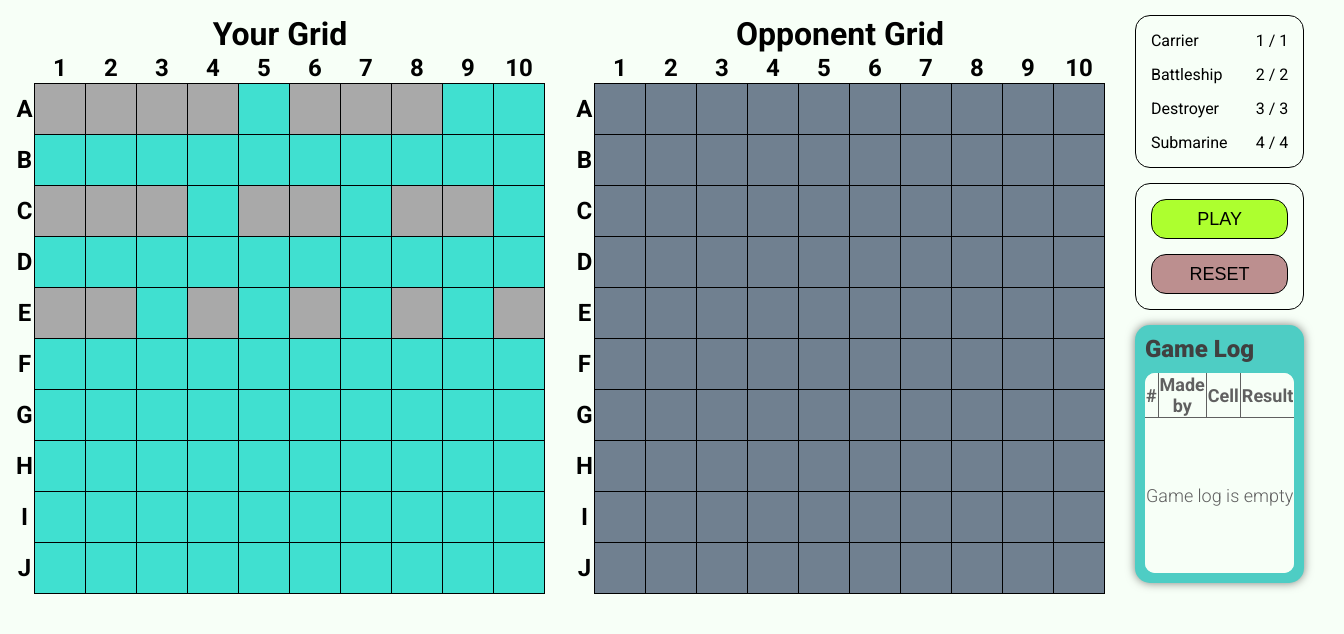
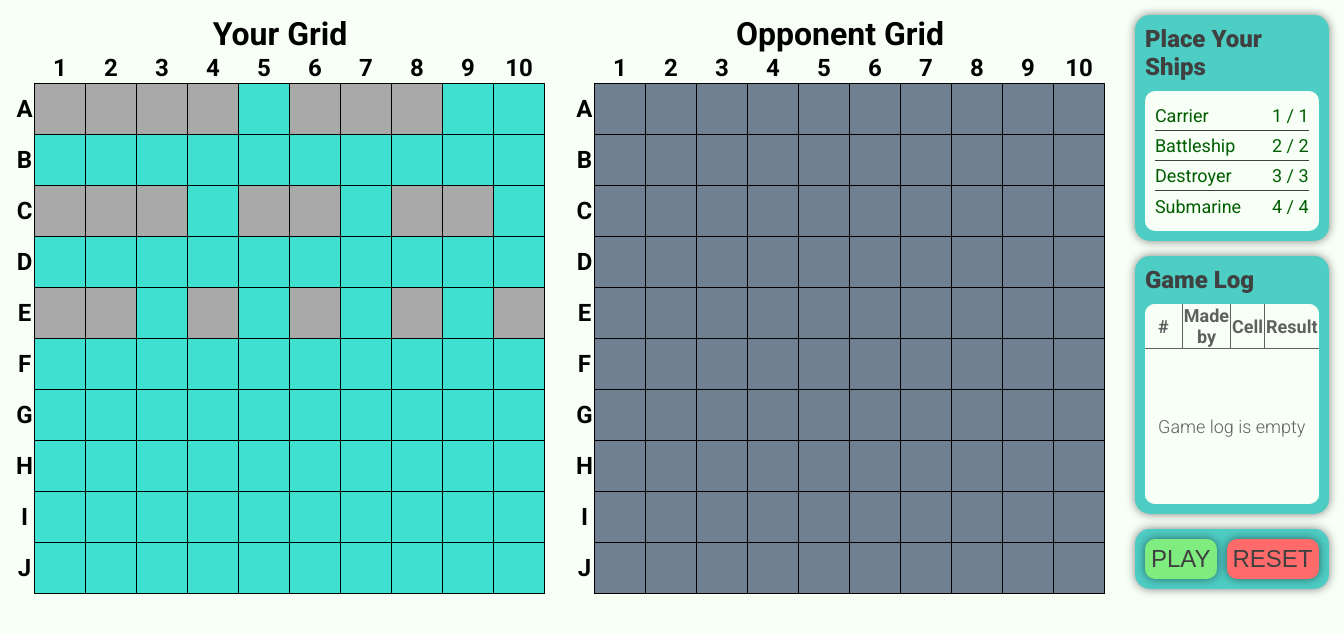
Before and after one commit to khmilos/sea_battle, a React (Create React App) app: page / in a window 1280 px wide. Shown: the top 634 px of the page, 1344 px wide, since content can reach past the window. Built offline with nearby package versions, Linux system fonts and the light colour scheme.

Commit message:
Feature: UI Improvement

```diff
--- a/src/components/App/index.tsx
+++ b/src/components/App/index.tsx
@@ -18,8 +18,8 @@ function App() {
       </main>
       <aside className={styles.board}>
         <ShipPanel />
+        <GameLogPanel />
         <ControlPanel />
-        <GameLogPanel />
       </aside>
     </div>
   );
--- a/src/components/ControlPanel/styles.module.css
+++ b/src/components/ControlPanel/styles.module.css
@@ -1,25 +1,24 @@
 .container {
   display: flex;
-  flex-direction: column;
-  padding: 15px;
-  border: 1px solid black;
+  justify-content: space-between;
+  padding: 10px;
   border-radius: 15px;
-}
-
-.container > * {
-  margin-bottom: 15px;
-}
-
-.container > *:last-child {
-  margin-bottom: 0;
+  background: var(--background-color-second);
+  box-shadow: var(--box-shadow-main);
 }
 
 .button {
-  padding: 0 15px;
+  flex: 1;
+  margin-right: 10px;
   height: 40px;
-  border: 1px solid black;
-  border-radius: 15px;
-  font-size: 18px;
+  border-radius: 10px;
+  box-shadow: var(--box-shadow-main);
+  color: var(--text-color-main);
+  font-size: var(--text-size-large);
+}
+
+.button:last-child {
+  margin-right: 0;
 }
 
 .button:active {
@@ -27,9 +26,9 @@
 }
 
 .play {
-  background: greenyellow;
+  background: var(--background-color-ok);
 }
 
 .reset {
-  background: rosybrown;
+  background: var(--background-color-error);
 }
--- a/src/components/GameLogPanel/index.tsx
+++ b/src/components/GameLogPanel/index.tsx
@@ -32,7 +32,7 @@ function GameLogPanel() {
             ))}
           </tbody>
         </table>
-        {!gameLogList.length && (
+        {gameLogList.length === 0 && (
           <div className={styles.empty}>
             Game log is empty
           </div>
--- a/src/components/GameLogPanel/styles.module.css
+++ b/src/components/GameLogPanel/styles.module.css
@@ -49,7 +49,7 @@
 }
 
 .table td:nth-child(3) {
-  width: 40px;
+  width: 50px;
 }
 
 .table td:last-child {
@@ -60,10 +60,6 @@
   position: sticky;
   top: 0;
   font-weight: 700;
-}
-
-.table tbody tr:last-child > * {
-  /* border-bottom: none; */
 }
 
 .table tbody th, .table tbody td {
--- a/src/components/ShipPanel/index.tsx
+++ b/src/components/ShipPanel/index.tsx
@@ -1,6 +1,6 @@
 import React, { useContext } from 'react';
 import context from 'context';
-import { initStatus } from './utils';
+import { initStatus, getClass } from './utils';
 import styles from './styles.module.css';
 
 function ShipPanel() {
@@ -10,12 +10,18 @@ function ShipPanel() {
   const shipStateList = initStatus(shipList, shipTypeList);
   return (
     <div className={styles.container}>
-      {shipStateList.map((shipType, i) => (
-        <div key={i} className={styles.row}>
-          <span>{shipType.name}</span>
-          <span>{shipType.current} / {shipType.quantity}</span>
-        </div>
-      ))}
+      <h2>Place Your Ships</h2>
+      <ul className={styles.list}>
+        {shipStateList.map(({name, current, quantity}, i) => (
+          <li
+            key={i}
+            className={`${styles.item} ${getClass(current, quantity)}`}
+          >
+            <span>{name}</span>
+            <span>{current} / {quantity}</span>
+          </li>
+        ))}
+      </ul>
     </div>
   );
 }
--- a/src/components/ShipPanel/styles.module.css
+++ b/src/components/ShipPanel/styles.module.css
@@ -1,17 +1,43 @@
 .container {
-  display: flex;
-  flex-direction: column;
-  padding: 15px;
-  border: 1px solid black;
+  padding: 10px;
   border-radius: 15px;
+  background: var(--background-color-second);
+  box-shadow: var(--box-shadow-main);
+  color: var(--text-color-second);
+  font-size: var(--text-size-medium);
 }
 
-.row {
+.container h2 {
+  margin-bottom: 10px;
+  color: var(--text-color-main);
+  font-size: var(--text-size-large);
+  font-weight: 900;
+}
+
+.list {
+  background: var(--background-color-main);
+  padding: 10px;
+  border-radius: 10px;
+}
+
+.item {
   display: flex;
   justify-content: space-between;
-  margin-bottom: 15px;
+  align-items: center;
+  width: 100%;
+  height: 30px;
+  border-bottom: var(--border-main);
 }
 
-.row:last-child {
+.item:last-child {
   margin-bottom: 0;
+  border-bottom: none;
 }
+
+.error {
+  color: var(--text-color-error);
+}
+
+.ok {
+  color: var(--text-color-ok);
+}
--- a/src/components/ShipPanel/utils.ts
+++ b/src/components/ShipPanel/utils.ts
@@ -1,5 +1,6 @@
 import { ShipType, Ship } from 'context/types';
 import { ShipTypeState } from './types';
+import styles from './styles.module.css';
 
 export function initStatus(
   shipList: Ship[],
@@ -12,3 +13,9 @@ export function initStatus(
     return { ...shipType, current };
   });
 }
+
+export function getClass(current: number, quantity: number) {
+  if (current > quantity) return styles.error;
+  if (current === quantity) return styles.ok;
+  return ''
+}
--- a/src/context/actions.ts
+++ b/src/context/actions.ts
@@ -85,16 +85,14 @@ export function gridClick(
   const { shipList } = state[gridKey];
 
   if (gridKey === 'playerGrid') {
-    if (gameStage !== GameStage.ShipsPlacement) {
-      return () => {}; // Don't to anything
-    }
+    if (gameStage !== GameStage.ShipsPlacement) return () => {};
     const { maxSize } = state.gameSettings;
     return (cell: Cell) => {
       const index = findShip(shipList, cell);
       const [error, action] = index !== -1
         ? createRemoveAction(shipList, cell, index)
         : createAddAction(shipList, cell, maxSize);
-      if (error) return console.log(error);
+      if (error) return;
       return dispatch(action as ContextActionType);
     }
   }
@@ -103,31 +101,27 @@ export function gridClick(
   if (gameStage !== GameStage.Game || currentMove !== CurrentMove.Player) {
     return () => {};
   }
+
   return (cell: Cell) => {
     dispatch({ type: PLAYER_MADE_MOVE, payload: { cell } });
     const isHit = acceptMove(cell);
-    if (isHit) { console.log('HIT'); }
     dispatch({ type: PLAYER_MOVE_RESPONSE, payload: { cell, isHit } });
     dispatch({
       type: GAME_LOG_MESSAGE,
       payload: { player: 'player', cell, isHit },
     });
-
-
     if (!isHit) {
       while (true) {
         const aiMove = makeMove();
-        console.log('ENEMY MOVE:', aiMove)
         const isOpponentHit = findShip(state.playerGrid.shipList, aiMove);
-        console.log('IS HIT', isOpponentHit);
         if (isOpponentHit !== -1) {
           dispatch({
             type: OPPONENT_MADE_MOVE,
-            payload: { cell: aiMove, isHit: (false as boolean) },
+            payload: { cell: aiMove, isHit: false },
           });
           dispatch({
             type: GAME_LOG_MESSAGE,
-            payload: { player: 'opponent', cell, isHit: (true as boolean) },
+            payload: { player: 'opponent', cell: aiMove, isHit: true },
           });
           continue;
         }
@@ -137,7 +131,7 @@ export function gridClick(
         });
         dispatch({
           type: GAME_LOG_MESSAGE,
-          payload: { player: 'opponent', cell, isHit: (false as boolean) },
+          payload: { player: 'opponent', cell: aiMove, isHit: false },
         });
         return;
       }
--- a/src/index.css
+++ b/src/index.css
@@ -2,10 +2,14 @@
   --background-color-main: #F7FFF7;
   --background-color-second: #4ECDC4;
   --background-color-third: #E5EDE5;
+  --background-color-error: #FF6B6B;
+  --background-color-ok: #7EEC7E;
   --border-main: 1px solid #404040;
   --border-second: 1px solid #606060;
   --text-color-main: #404040;
   --text-color-second: #606060;
+  --text-color-error: #FF6B6B;
+  --text-color-ok: #005E00;
   --text-size-large: 24px;
   --text-size-medium: 18px;
   --box-shadow-main: 0px 0px 10px rgba(0, 0, 0, 0.5);
@@ -36,7 +40,6 @@ button:focus {
   outline: none;
 }
 
-
 h1,
 h2,
 h3,
@@ -46,3 +49,9 @@ h6,
 p {
   margin: 0;
 }
+
+ul {
+  margin: 0;
+  padding: 0;
+  list-style: none;
+}
```
